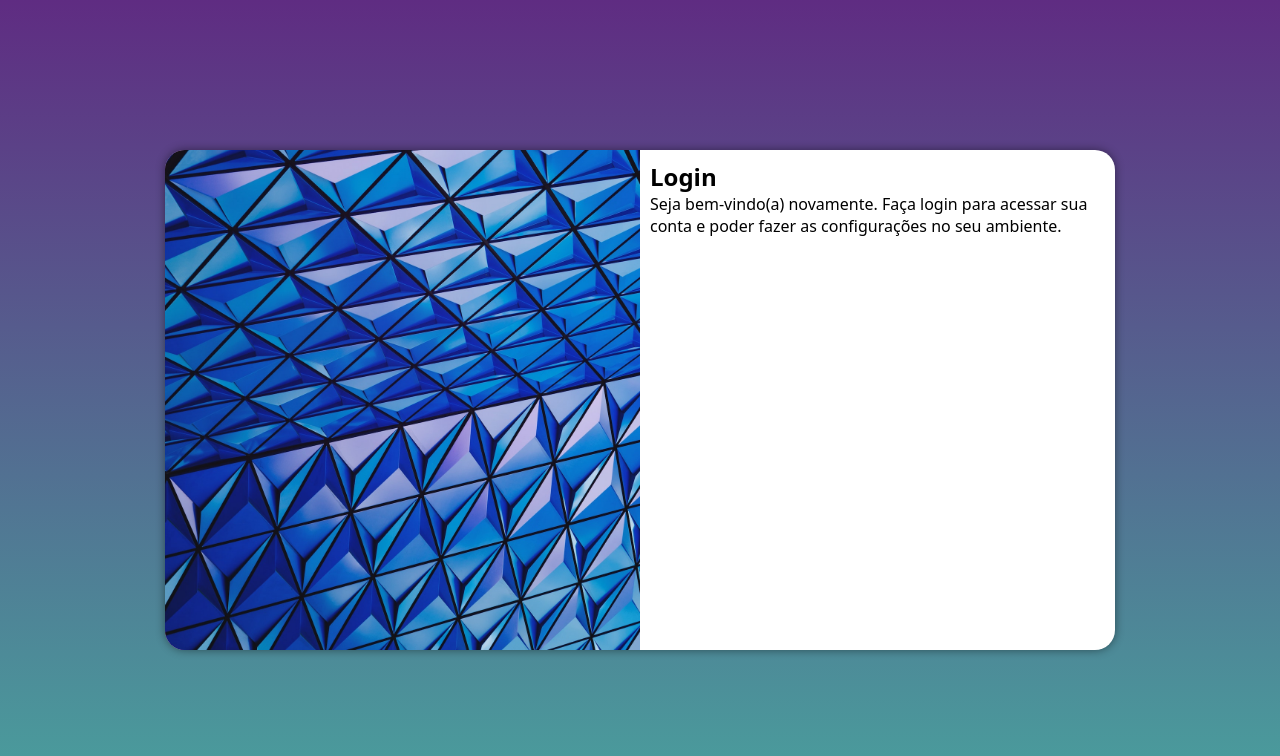
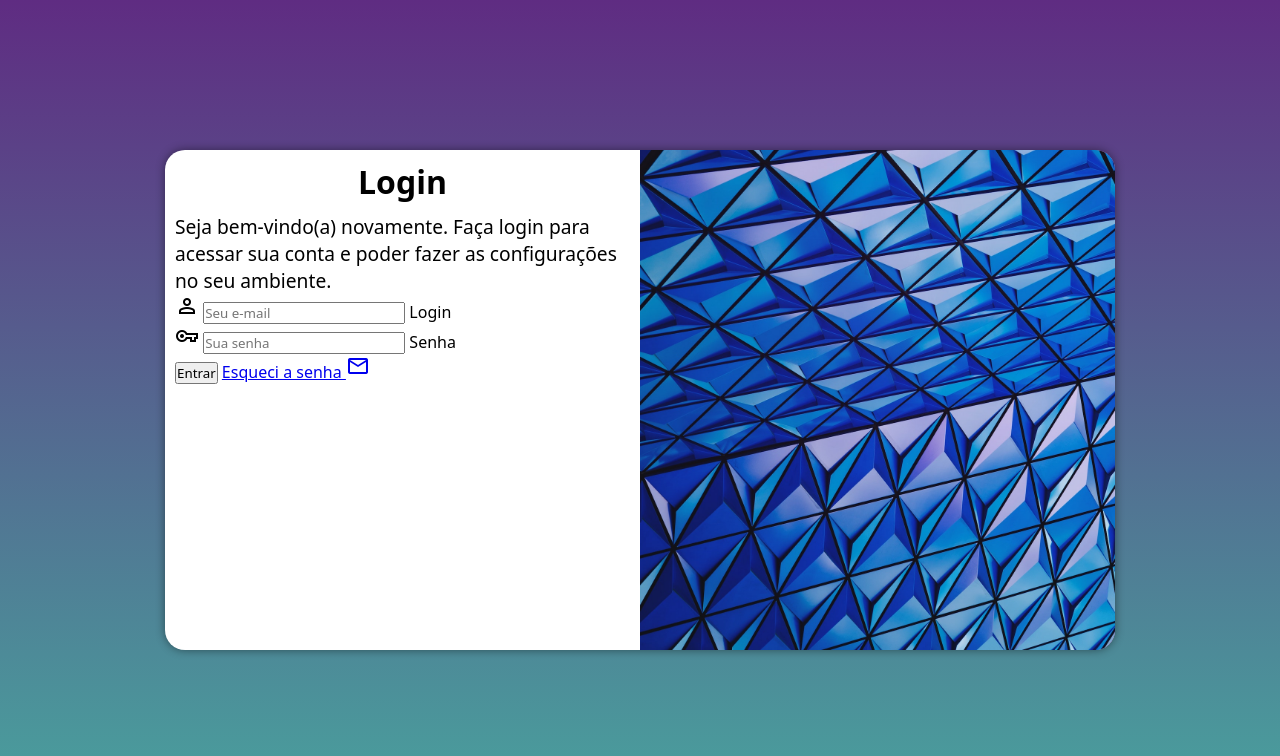
Before and after one commit to jnetosantana/projeto-login, a plain HTML site: page index.html in a window 1280 px wide. Drawn offline with nearby package versions, Linux system fonts and the light colour scheme.

Commit message:
adicionei o formulário

```diff
--- a/estilos/media-query.css
+++ b/estilos/media-query.css
@@ -30,14 +30,22 @@
     }
 
     section#login > div#imagem {
-        float: left;
+        float: right;
         width: 50%;
         height: 100%;
     }
 
     section#login > div#formulario {
-        float: right;
+        float: left;
         width: 50%;
     }
 
+    div#formulario > h1 {
+        font-size: 2em;
+    }
+
+    div#formulario > p {
+        font-size: 1.2em;
+    }
+
 }
--- a/estilos/style.css
+++ b/estilos/style.css
@@ -54,3 +54,12 @@ section#login > div#formulario {
     padding: 10px;
 
 }
+
+div#formulario > h1 {
+    text-align: center;
+    margin-bottom: 10px;
+}
+
+div#formulario > p {
+    font-size: 0.8em;
+}
--- a/index.html
+++ b/index.html
@@ -4,6 +4,7 @@
     <meta charset="UTF-8">
     <meta name="viewport" content="width=device-width, initial-scale=1.0">
     <title>Login</title>
+    <link href="https://fonts.googleapis.com/css2?family=Material+Symbols+Outlined" rel="stylesheet" />
     <link rel="stylesheet" href="estilos/style.css">
     <link rel="stylesheet" href="estilos/media-query.css">
 </head>
@@ -16,8 +17,21 @@
             <div id="formulario">
                 <h1>Login</h1>
                 <p>Seja bem-vindo(a) novamente. Faça login para acessar sua conta e poder fazer as configurações no seu ambiente.</p>
-                <form action="login.php" method="post">
+                <form action="login.php" method="post" autocomplete="on">
+                    <div class="campo">
+                        <span class="material-symbols-outlined">person</span>
+                        <input type="email" name="login" id="ilogin" placeholder="Seu e-mail" autocomplete="email" required maxlength="50">
+                        <label for="ilogin">Login</label>
+                    </div>
+                    <div class="campo">
+                        <span class="material-symbols-outlined">vpn_key</span>
+                        <input type="password" name="senha" id="isenha" placeholder="Sua senha" autocomplete="current-password" required minlength="8" maxlength="20">
+                        <label for="isenha">Senha</label>
+                    </div>
+                    <input type="submit" value="Entrar">
+                    <a href="esqueci.html">Esqueci a senha <span class="material-symbols-outlined">mail</span>
 
+                    </a>
                 </form>
             </div>
         </section>
```
